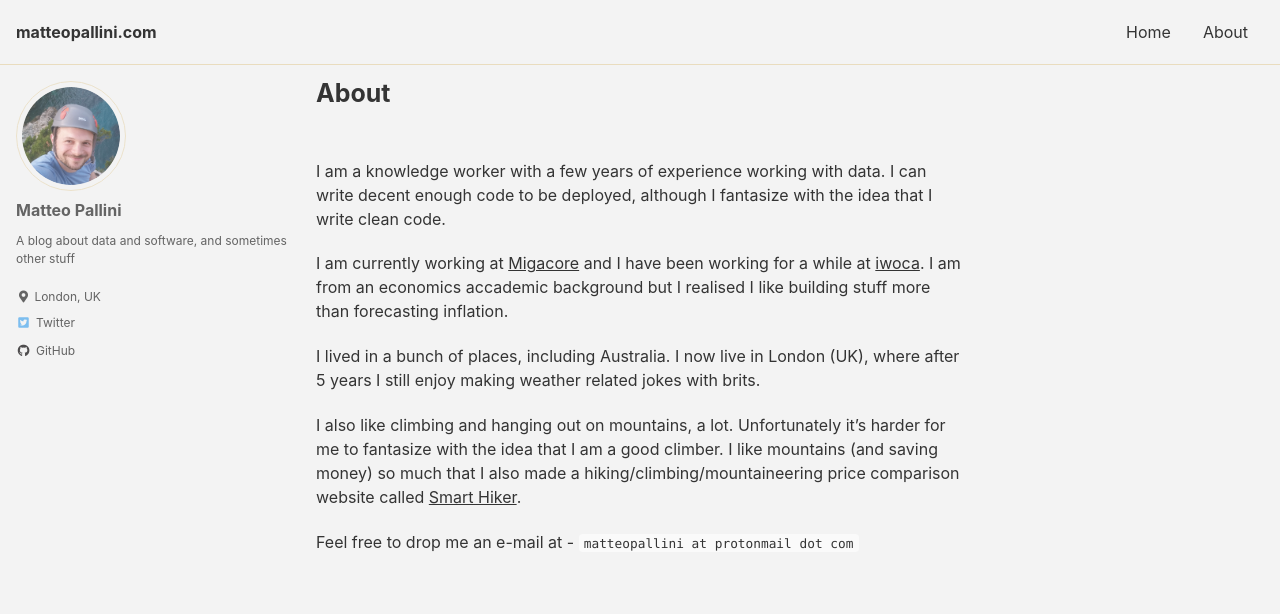
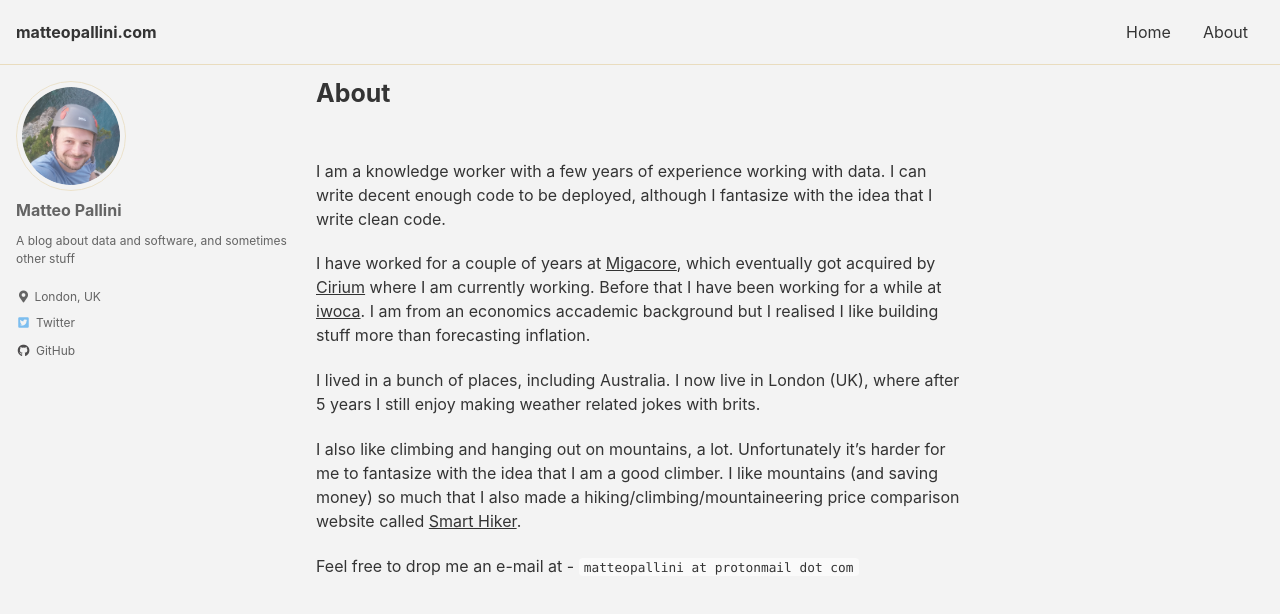
Before and after one commit to matteo-pallini/drabbit17.github.io, a Jekyll site: the page built from about.md, in a window 1280 px wide. Shown: the top 614 px of the page. Built offline with Jekyll 4.4.1, drawn with Linux system fonts in a browser that asks for light colours; cached includes are drawn as plain includes.

Commit message:
Add Migacore acquisition in about section

```diff
--- a/about.md
+++ b/about.md
@@ -6,7 +6,7 @@ title: About
 
 I am a knowledge worker with a few years of experience working with data. I can write decent enough code to be deployed, although I fantasize with the idea that I write clean code.
 
-I am currently working at [Migacore](https://migacore.com/) and I have been working for a while at [iwoca](https://www.iwoca.co.uk/). I am from an economics accademic background but I realised I like building stuff more than forecasting inflation.
+I have worked for a couple of years at [Migacore](https://migacore.com/), which eventually got acquired by [Cirium](https://www.cirium.com/) where I am currently working. Before that I have been working for a while at [iwoca](https://www.iwoca.co.uk/). I am from an economics accademic background but I realised I like building stuff more than forecasting inflation.
 
 I lived in a bunch of places, including Australia. I now live in London (UK), where after 5 years I still enjoy making weather related jokes with brits.
 
```
